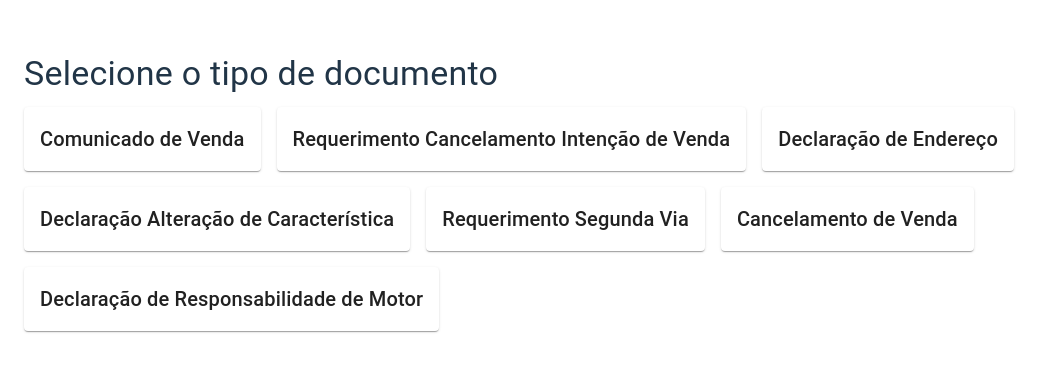
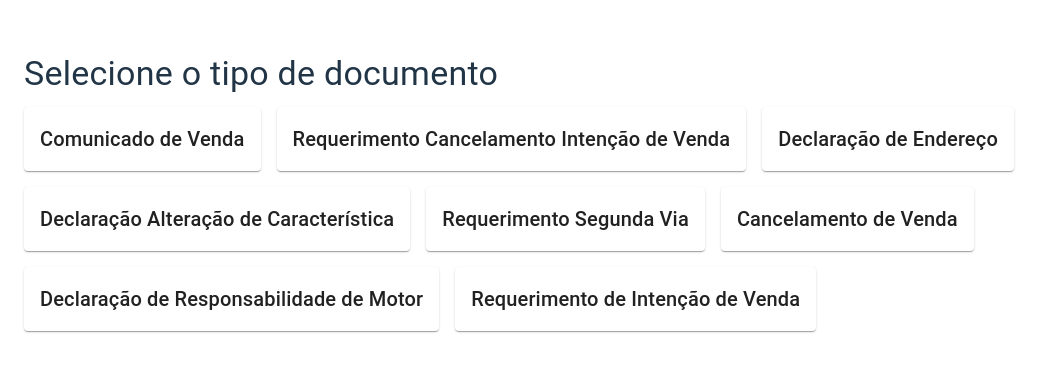
Before and after one commit to YuriNobrega/pdf-frontend, a React (Vite) app: page / in a window 1280 px wide. Shown: the part 228-600 px from the top of the page, without its empty margins (0-1055 px from the left). Built offline with nearby package versions, Linux system fonts and the light colour scheme.

Commit message:
Fixed build issues

```diff
--- a/package.json
+++ b/package.json
@@ -13,7 +13,8 @@
     "@emotion/react": "^11.14.0",
     "@emotion/styled": "^11.14.1",
     "@mui/icons-material": "^7.3.1",
-    "@mui/material": "^7.3.1",
+    "@mui/material": "^7.3.2",
+    "@mui/system": "^7.3.2",
     "axios": "^1.11.0",
     "react": "^19.1.1",
     "react-dom": "^19.1.1"
--- a/src/App.tsx
+++ b/src/App.tsx
@@ -1,14 +1,18 @@
-import React, { useState } from "react";
+import { useState } from "react";
 import {
   Container,
   Typography,
-  Grid,
   Card,
   CardActionArea,
   CardContent,
   Button,
   TextField,
 } from "@mui/material";
+
+import Grid from "@mui/material/Grid";
+
+
+
 
 type FormType =
   | "comunicado-venda"
@@ -17,7 +21,6 @@ type FormType =
   | "alter-carac"
   | "segunda-via"
   | "req-int-venda"
-  | "crv-segunda-via"
   | "declaracao-motor"
   | "cancelamento-venda";
 
@@ -148,6 +151,30 @@ const formConfigs: Record<
       { name: "Ano", label: "Ano" },
     ],
   },
+  "req-int-venda": {
+    label: "Requerimento de Intenção de Venda",
+    fields: [
+      { name: "VendaName", label: "Nome do Vendedor" },
+      { name: "VendaDoc", label: "CPF/CNPJ Vendedor" },
+      { name: "VendaAddress", label: "Endereço do Vendedor" },
+      { name: "VendaCity", label: "Cidade do Vendedor" },
+      { name: "VendaEmail", label: "E-mail do Vendedor" },
+      { name: "CompraName", label: "Nome do Comprador" },
+      { name: "CompraCPF", label: "CPF/CNPJ do Comprador" },
+      { name: "CompraAddress", label: "Endereço do Comprador" },
+      { name: "CompraCity", label: "Cidade do Comprador" },
+      { name: "Placa", label: "Placa" },
+      { name: "Renavam", label: "Renavam" },
+      { name: "Value", label: "Valor" },
+      { name: "Day", label: "Dia" },
+      { name: "Month", label: "Mês" },
+      { name: "Year", label: "Ano" },
+      { name: "DocumentCity", label: "Cidade do documento" },
+      { name: "MonthName", label: "Mês do documento" },
+      { name: "SignatureDay", label: "Dia da assinatura" },
+      { name: "SignatureYear", label: "Ano de Assinatura" },
+    ],
+  },
 };
 
 export default function App() {
@@ -192,6 +219,7 @@ export default function App() {
           </Typography>
           <Grid container spacing={2}>
             {Object.entries(formConfigs).map(([key, cfg]) => (
+              // @ts-ignore
               <Grid item xs={12} sm={6} md={4} key={key}>
                 <Card>
                   <CardActionArea onClick={() => setSelectedForm(key as FormType)}>
@@ -211,6 +239,7 @@ export default function App() {
           </Typography>
           <Grid container spacing={2}>
             {formConfigs[selectedForm].fields.map((field) => (
+              // @ts-ignore
               <Grid item xs={12} sm={6} key={field.name}>
                 <TextField
                   fullWidth
```
Also changed, not shown: 1 other file (tests, documents, lock files or other folders).
